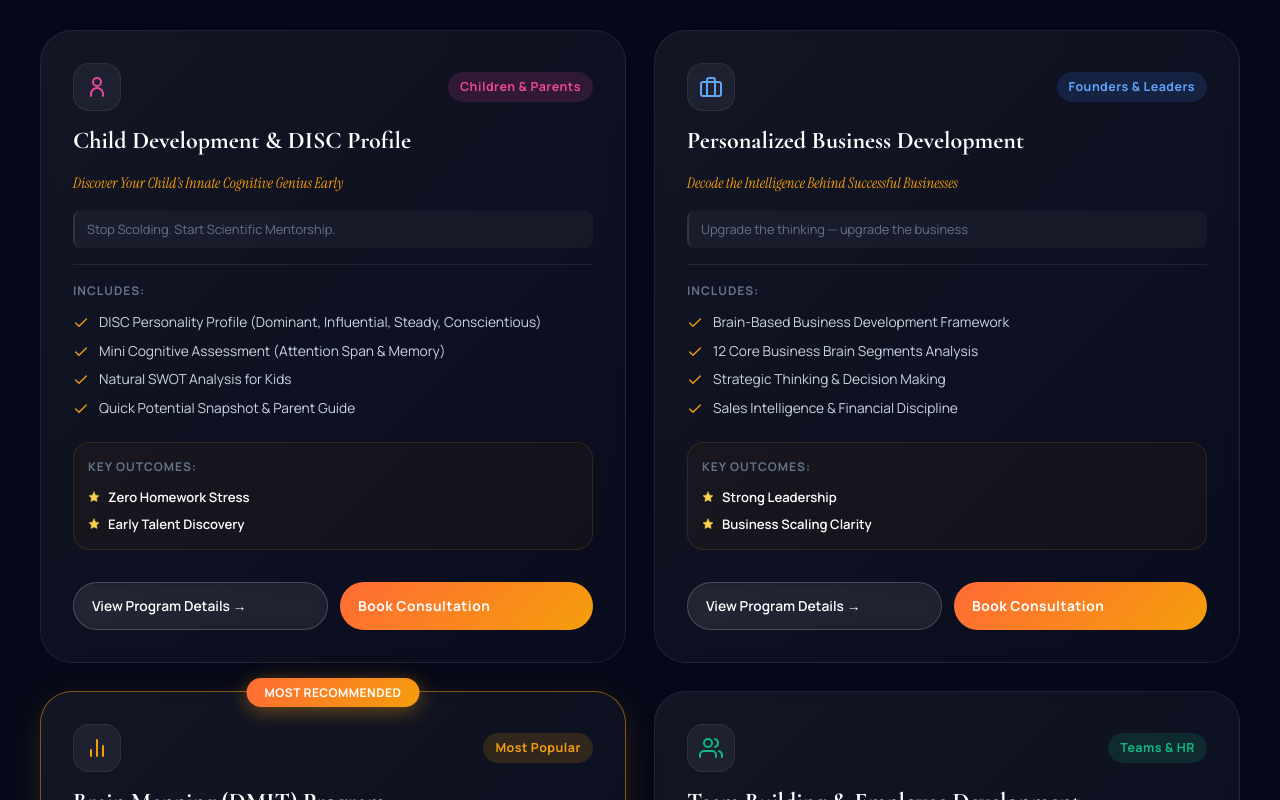
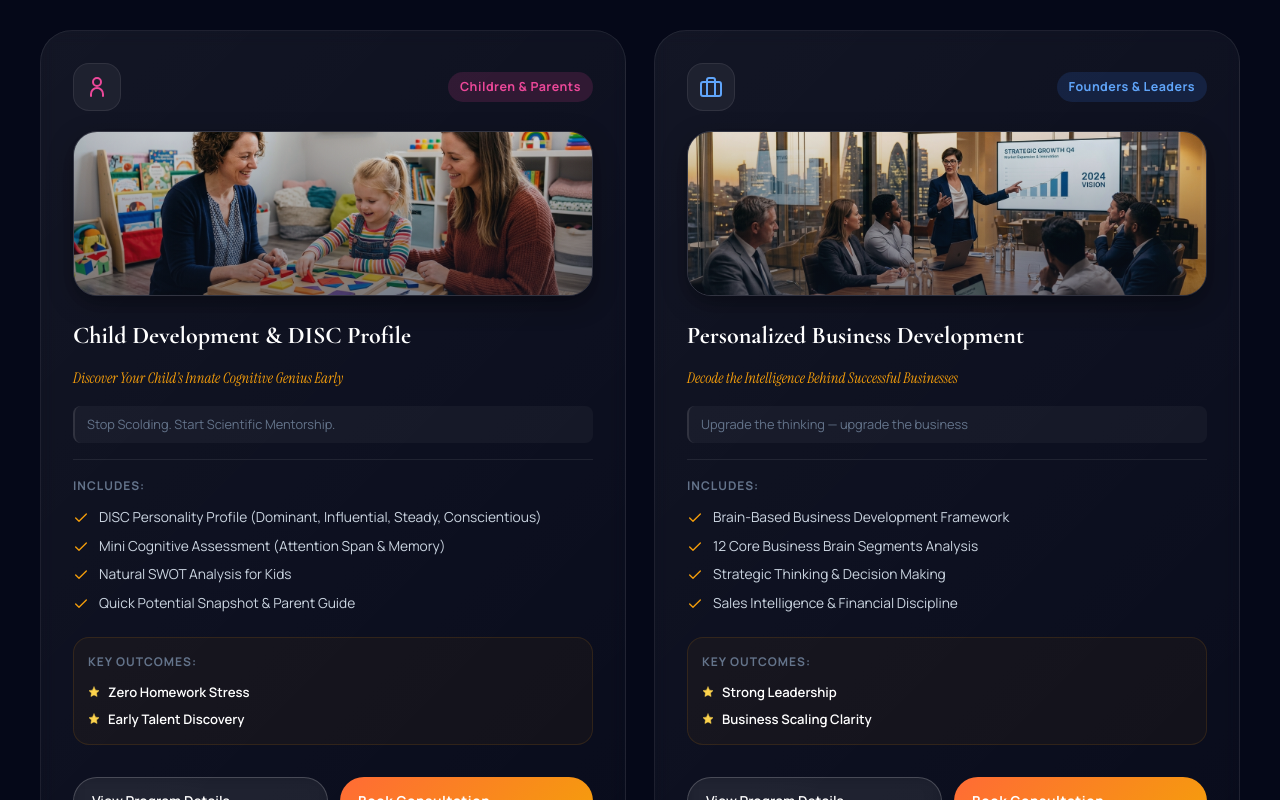
Before and after one commit to fuertenitesh-sys/ManasMatrix_Latest, a React (Vite) app: page / in a window 1280 px wide. Shown: the part 4420-5220 px from the top of the page. Built offline with nearby package versions, Linux system fonts and the light colour scheme.

Commit message:
Add dedicated header image frames to each of the 4 program cards preserving full text visibility

```diff
--- a/src/components/Programs/Programs.css
+++ b/src/components/Programs/Programs.css
@@ -72,6 +72,37 @@
   font-size: 0.78rem;
   font-weight: 700;
   letter-spacing: 0.5px;
+}
+
+/* Card Header Image Frame - Dedicated container ensuring zero text overlap */
+.programs__card-img-box {
+  position: relative;
+  width: 100%;
+  height: 165px;
+  border-radius: var(--radius-lg, 14px);
+  overflow: hidden;
+  border: 1px solid rgba(255, 255, 255, 0.14);
+  margin: 4px 0 10px;
+  box-shadow: 0 8px 24px rgba(0, 0, 0, 0.4);
+}
+
+.programs__card-img {
+  width: 100%;
+  height: 100%;
+  object-fit: cover;
+  display: block;
+  transition: transform 0.5s cubic-bezier(0.16, 1, 0.3, 1);
+}
+
+.programs__card:hover .programs__card-img {
+  transform: scale(1.06);
+}
+
+.programs__card-img-overlay {
+  position: absolute;
+  inset: 0;
+  background: linear-gradient(180deg, rgba(15, 23, 42, 0.1) 0%, rgba(15, 23, 42, 0.5) 100%);
+  pointer-events: none;
 }
 
 .programs__price-row {
--- a/src/components/Programs/Programs.jsx
+++ b/src/components/Programs/Programs.jsx
@@ -14,6 +14,7 @@ const Programs = ({ hideHeader = false }) => {
       badgeColor: 'rgba(236, 72, 153, 0.15)',
       badgeTextColor: '#EC4899',
       icon: <ChildIcon size={24} color="#EC4899" />,
+      cardImage: '/prog_child_dev.jpg',
       detailPath: '/programs/child-development',
       features: [
         'DISC Personality Profile (Dominant, Influential, Steady, Conscientious)',
@@ -34,6 +35,7 @@ const Programs = ({ hideHeader = false }) => {
       badgeColor: 'rgba(59, 130, 246, 0.15)',
       badgeTextColor: '#60A5FA',
       icon: <BriefcaseIcon size={24} color="#60A5FA" />,
+      cardImage: '/prog_business_dev.jpg',
       detailPath: '/programs/business-development',
       features: [
         'Brain-Based Business Development Framework',
@@ -54,6 +56,7 @@ const Programs = ({ hideHeader = false }) => {
       badgeColor: 'rgba(245, 158, 11, 0.15)',
       badgeTextColor: '#F59E0B',
       icon: <BarChartIcon size={24} color="#F59E0B" />,
+      cardImage: '/prog_brain_mapping.jpg',
       detailPath: '/programs/brain-mapping',
       features: [
         'Biometric Scanning & 68+ Page Printed Report',
@@ -74,6 +77,7 @@ const Programs = ({ hideHeader = false }) => {
       badgeColor: 'rgba(16, 185, 129, 0.15)',
       badgeTextColor: '#10B981',
       icon: <UsersIcon size={24} color="#10B981" />,
+      cardImage: '/prog_team_building.jpg',
       detailPath: '/programs/team-building',
       features: [
         'Activity-Based Learning & Practical Workshops',
@@ -123,6 +127,12 @@ const Programs = ({ hideHeader = false }) => {
                 >
                   <span>{program.badge}</span>
                 </div>
+              </div>
+
+              {/* Header Image Frame - Dedicated container ensuring zero text overlap */}
+              <div className="programs__card-img-box">
+                <img src={program.cardImage} alt={program.title} className="programs__card-img" />
+                <div className="programs__card-img-overlay"></div>
               </div>
 
               <h3 className="programs__title">{program.title}</h3>
```
